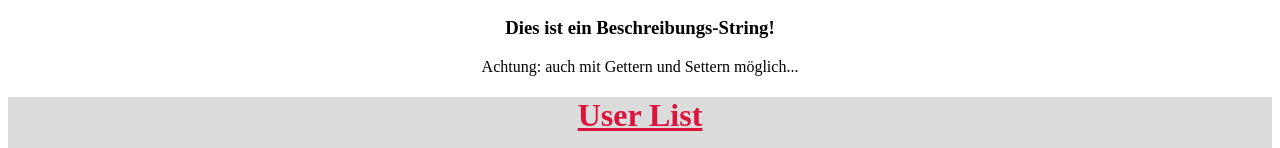
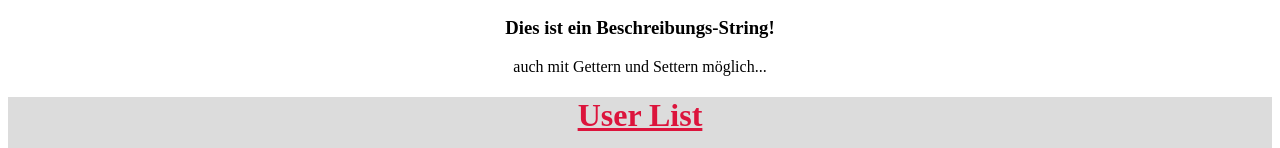
Before and after one commit to Mesqualito/Angular_TryOut, an Angular app: page / in a window 1280 px wide. Shown: the part 169-317 px from the top of the page. Built offline with nearby package versions, Linux system fonts and the light colour scheme.

Commit message:
- Bindung auf Methode aufsetzen...

```diff
--- a/src/app/user/user-name/user-name.component.html
+++ b/src/app/user/user-name/user-name.component.html
@@ -1,2 +1,2 @@
 <h3>{{ description }}</h3>
-<p>{{ privateDescription }}</p>
+<p>{{ getPrivateDescription() }}</p>
--- a/src/app/user/user-name/user-name.component.ts
+++ b/src/app/user/user-name/user-name.component.ts
@@ -7,7 +7,7 @@ import {Component, DoCheck, OnInit} from '@angular/core';
 })
 export class UserNameComponent implements OnInit, DoCheck {
   get privateDescription(): string {
-    return `Achtung: ${this._privateDescription}`;
+    return this._privateDescription;
   }
 
   set privateDescription(value: string) {
@@ -19,6 +19,11 @@ export class UserNameComponent implements OnInit, DoCheck {
 
   constructor() { }
 
+  getPrivateDescription (): string {
+    console.log ( 'return _privateDescription:\'', this._privateDescription, '\'');
+    return this._privateDescription;
+  }
+
   ngOnInit() {
     console.log ( '\'OnInit\': 3rd stage of life of a component, here: \'UserNameComponent\'' );
   }
```
